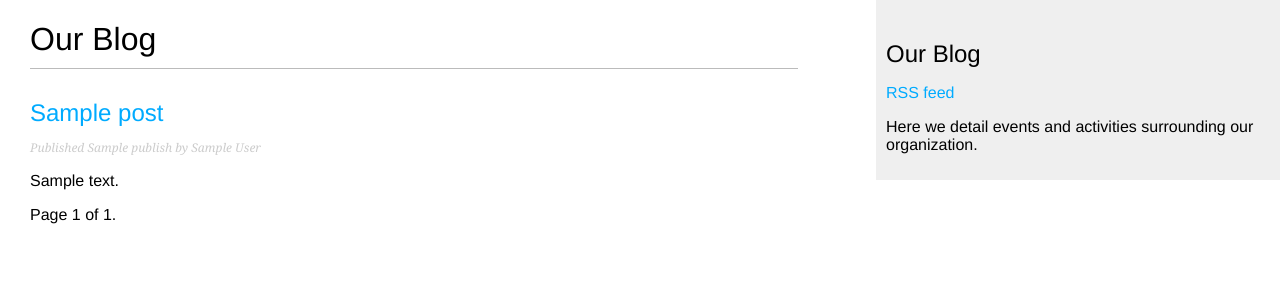
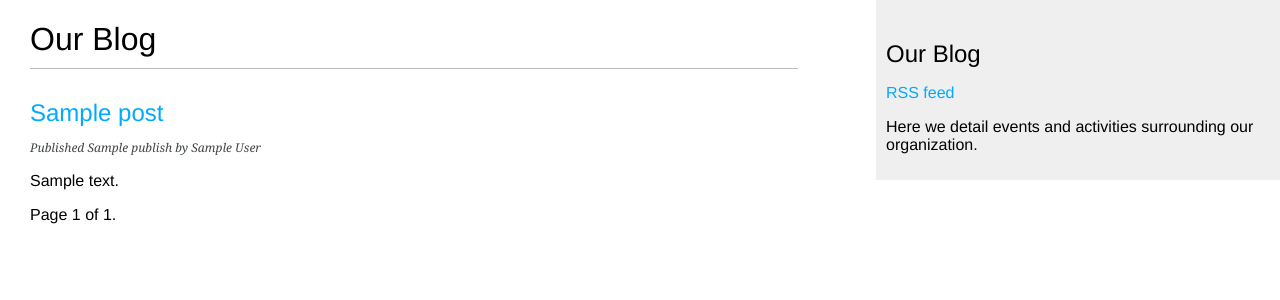
Before and after one commit to jordanmiracle/Jumpingprotein, a Django app: template blog/templates/blog/post_list.html in a window 1280 px wide. Shown: the top 300 px of the page. Run offline with Django 3.2, Linux system fonts and the light colour scheme; the template is opened without the code that fills it: most values are stand-ins (such as "Sample title", 1, 10 or a date in 2020); parts of the project's set-up code (start-up, migrations or seed data) failed here and were passed over.

Commit message:
Minor css changes

```diff
--- a/static/blog/css/blog.css
+++ b/static/blog/css/blog.css
@@ -35,7 +35,7 @@ h2 {
 }
 
 p.date {
-   color:#ccc;
+   color: #414741;
    font-family: georgia, serif;
    font-size: 12px;
    font-style: italic;
```
